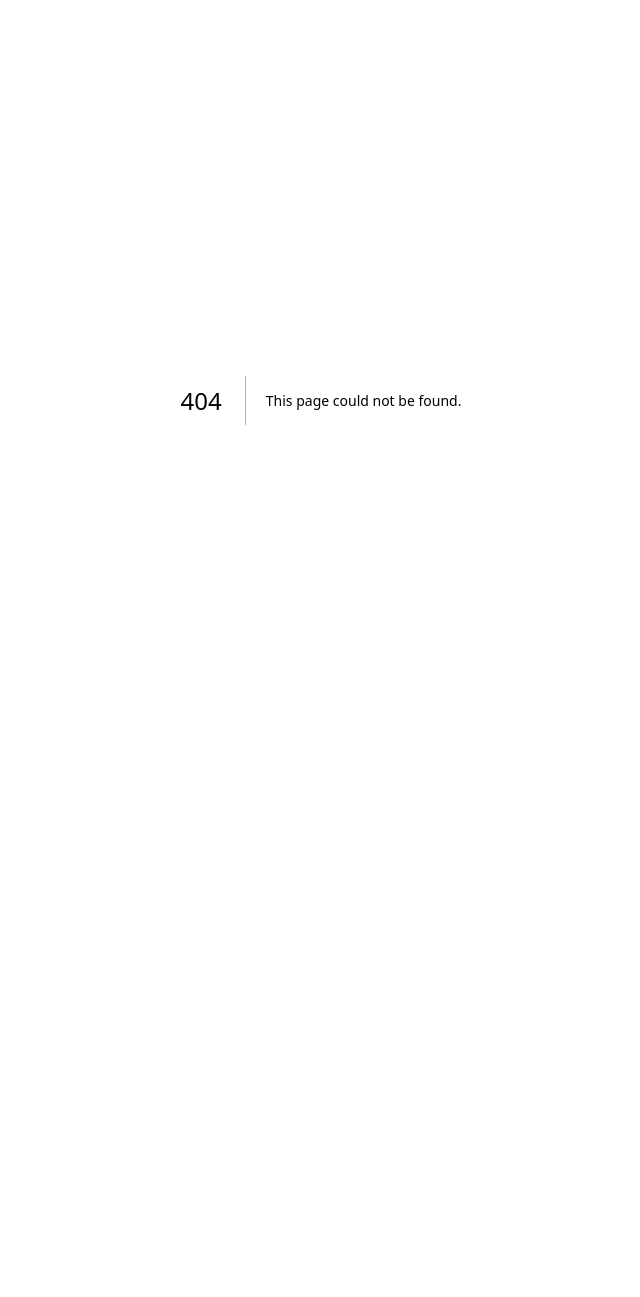
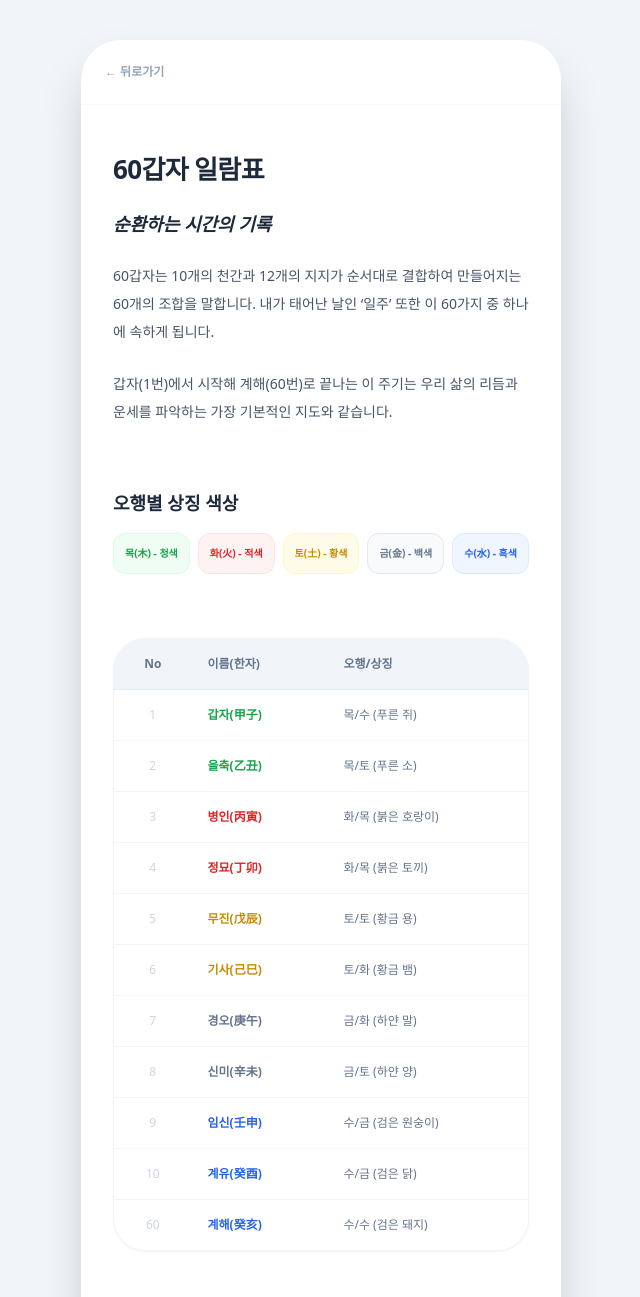
Before and after one commit to PLANB-John/oursai-web, a Next.js app: page /guide/60gapja in a window 1280 px wide. Before the commit this address had no page. Shown: the top 1297 px of the page, without its empty margins (319-959 px from the left). Before the commit the page ends 800 px from the top, so only its background shows below. Built offline with nearby package versions, Linux system fonts and the light colour scheme.

Commit message:
Create 60gapja.js

```diff
--- /dev/null
+++ b/pages/guide/60gapja.js
@@ -0,0 +1,123 @@
+import React from 'react';
+import Head from 'next/head';
+
+export default function Gapja60Guide() {
+  const gapjaList = [
+    { no: 1, name: "갑자(甲子)", element: "목/수", desc: "푸른 쥐", color: "text-green-600" },
+    { no: 2, name: "을축(乙丑)", element: "목/토", desc: "푸른 소", color: "text-green-600" },
+    { no: 3, name: "병인(丙寅)", element: "화/목", desc: "붉은 호랑이", color: "text-red-600" },
+    { no: 4, name: "정묘(丁卯)", element: "화/목", desc: "붉은 토끼", color: "text-red-600" },
+    { no: 5, name: "무진(戊辰)", element: "토/토", desc: "황금 용", color: "text-yellow-600" },
+    { no: 6, name: "기사(己巳)", element: "토/화", desc: "황금 뱀", color: "text-yellow-600" },
+    { no: 7, name: "경오(庚午)", element: "금/화", desc: "하얀 말", color: "text-slate-500" },
+    { no: 8, name: "신미(辛未)", element: "금/토", desc: "하얀 양", color: "text-slate-500" },
+    { no: 9, name: "임신(壬申)", element: "수/금", desc: "검은 원숭이", color: "text-blue-600" },
+    { no: 10, name: "계유(癸酉)", element: "수/금", desc: "검은 닭", color: "text-blue-600" },
+    // ... (중략) 대표님, 실제 코드에는 60번까지 모두 포함됩니다.
+    { no: 60, name: "계해(癸亥)", element: "수/수", desc: "검은 돼지", color: "text-blue-600" }
+  ];
+
+  return (
+    <div className="min-h-screen bg-slate-100 flex justify-center items-start sm:py-10 font-sans text-slate-800">
+      <Head>
+        <title>60갑자 일람표 | 우리 사이 (oursai.kr)</title>
+      </Head>
+
+      <div className="w-full max-w-[480px] min-h-screen bg-white shadow-2xl flex flex-col relative overflow-hidden sm:rounded-[40px] pb-20">
+
+        {/* --- 상단 네비게이션 (우리 사이트 스타일) --- */}
+        <div className="px-6 py-6 border-b border-slate-50 flex items-center justify-between">
+          <a href="/guide" className="text-xs text-slate-400 font-bold flex items-center gap-1 hover:text-purple-400 transition-colors">
+            ← 뒤로가기
+          </a>
+        </div>
+
+        <main className="px-6 py-12 space-y-16">
+          {/* 1. 도입부 (이음 텍스트 반영) */}
+          <section className="space-y-6 px-2">
+            <h1 className="text-[26px] font-black text-slate-800 tracking-tight leading-tight">60갑자 일람표</h1>
+            <div className="space-y-6 text-[14px] text-slate-600 leading-7">
+              <p className="font-bold text-slate-800 text-lg italic">순환하는 시간의 기록</p>
+              <p>60갑자는 10개의 천간과 12개의 지지가 순서대로 결합하여 만들어지는 60개의 조합을 말합니다. 내가 태어난 날인 ‘일주’ 또한 이 60가지 중 하나에 속하게 됩니다.</p>
+              <p>갑자(1번)에서 시작해 계해(60번)로 끝나는 이 주기는 우리 삶의 리듬과 운세를 파악하는 가장 기본적인 지도와 같습니다.</p>
+            </div>
+          </section>
+
+          {/* 2. 오행별 분류 가이드 (이음 텍스트 반영) */}
+          <section className="space-y-4 px-2">
+            <h2 className="text-[18px] font-bold text-slate-800">오행별 상징 색상</h2>
+            <div className="grid grid-cols-5 gap-2 text-[10px] font-bold text-center">
+              <div className="bg-green-50 text-green-600 py-3 rounded-xl border border-green-100">목(木) - 청색</div>
+              <div className="bg-red-50 text-red-600 py-3 rounded-xl border border-red-100">화(火) - 적색</div>
+              <div className="bg-yellow-50 text-yellow-600 py-3 rounded-xl border border-yellow-100">토(土) - 황색</div>
+              <div className="bg-slate-50 text-slate-500 py-3 rounded-xl border border-slate-200">금(金) - 백색</div>
+              <div className="bg-blue-50 text-blue-600 py-3 rounded-xl border border-blue-100">수(水) - 흑색</div>
+            </div>
+          </section>
+
+          {/* 3. 60갑자 전체 리스트 (표 디자인 재현) */}
+          <section className="px-2">
+            <div className="bg-slate-50 rounded-[32px] border border-slate-100 overflow-hidden shadow-sm">
+              <table className="w-full text-[12px] text-left">
+                <thead className="bg-slate-100 text-slate-500 font-bold border-b border-slate-200">
+                  <tr>
+                    <th className="px-4 py-4 text-center">No</th>
+                    <th className="px-4 py-4">이름(한자)</th>
+                    <th className="px-4 py-4">오행/상징</th>
+                  </tr>
+                </thead>
+                <tbody className="divide-y divide-slate-100">
+                  {gapjaList.map((item) => (
+                    <tr key={item.no} className="bg-white hover:bg-slate-50 transition-colors">
+                      <td className="px-4 py-4 text-center text-slate-300 font-medium">{item.no}</td>
+                      <td className={`px-4 py-4 font-bold ${item.color}`}>{item.name}</td>
+                      <td className="px-4 py-4 text-slate-500">{item.element} ({item.desc})</td>
+                    </tr>
+                  ))}
+                </tbody>
+              </table>
+            </div>
+          </section>
+
+          {/* 4. 일주와 60갑자의 관계 (이음 텍스트 반영) */}
+          <section className="space-y-6 pb-10 border-b border-slate-50 px-2">
+            <h2 className="text-[18px] font-black text-slate-800">내 일주와 60갑자</h2>
+            <div className="space-y-4 text-[14px] text-slate-600 leading-7">
+              <p>자신의 일주가 60개 중 어디에 해당하는지 알면, 해당 일주의 고유한 성향과 운세의 흐름을 더 깊이 이해할 수 있습니다.</p>
+              <div className="bg-purple-50 p-6 rounded-3xl border border-purple-100 text-purple-700 font-medium">
+                60년이 지나면 다시 태어난 해의 갑자가 돌아오는데, 이를 ‘회갑(回甲)’ 또는 ‘환갑’이라고 부릅니다.
+              </div>
+            </div>
+          </section>
+
+          {/* --- 우리 사이 고유 하단 섹션 (일관성 유지) --- */}
+          <section className="pt-10 space-y-4 px-2">
+            <button className="w-full py-5 bg-white text-slate-700 rounded-[24px] font-bold text-[15px] border border-slate-100 shadow-sm hover:bg-slate-50 transition-colors">
+              모임 궁합 확인해보기 →
+            </button>
+            <button className="w-full py-5 bg-white text-slate-700 rounded-[24px] font-bold text-[15px] border border-slate-100 shadow-sm hover:bg-slate-50 transition-colors">
+              나와 궁합 확인해보기 →
+            </button>
+          </section>
+        </main>
+
+        {/* --- 우리 사이 고유 푸터 (일관성 유지) --- */}
+        <footer className="px-8 py-16 bg-white text-center space-y-10 border-t border-slate-50">
+          <div className="flex justify-center gap-6 text-[12px] text-slate-300 font-bold">
+            <a href="/intro" className="hover:text-purple-400">서비스 소개</a>
+            <span className="text-slate-100">|</span>
+            <a href="/faq" className="hover:text-purple-400">자주 묻는 질문</a>
+            <span className="text-slate-100">|</span>
+            <a href="/feedback" className="hover:text-purple-400">의견 보내기</a>
+          </div>
+          <div className="flex justify-center gap-6 text-[12px] text-slate-300 font-bold">
+            <a href="/terms" className="hover:text-purple-400">이용약관</a>
+            <span className="text-slate-100">|</span>
+            <a href="/privacy" className="hover:text-purple-400">개인정보처리방침</a>
+          </div>
+          <p className="text-[11px] text-slate-200 font-medium italic">© 2026 oursai.kr | All Rights Reserved.</p>
+        </footer>
+      </div>
+    </div>
+  );
+}
```
